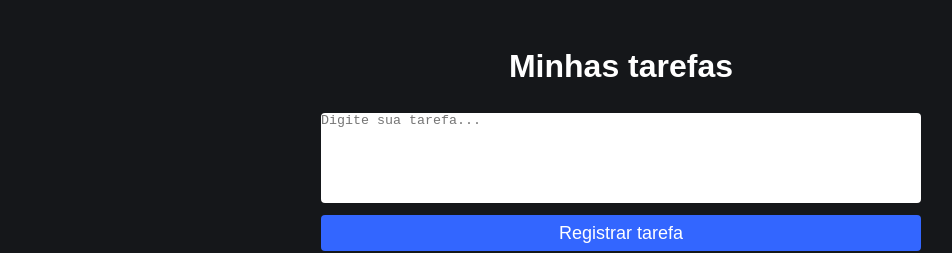
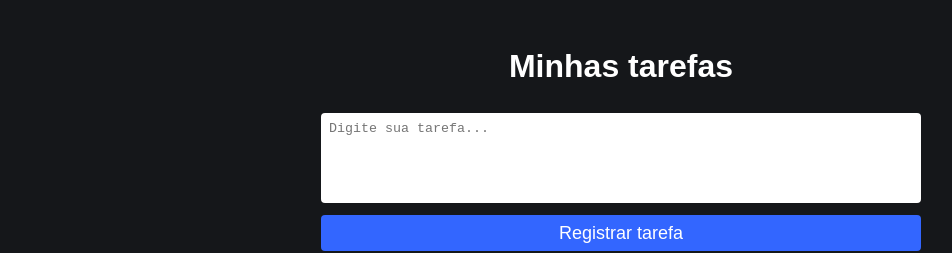
Before and after one commit to diatsilva007/ConectaDados, a React (Create React App) app: page /admin in a window 1280 px wide. Shown: the top 253 px of the page, without its empty margins (19-971 px from the left). Built offline with nearby package versions, Linux system fonts and the light colour scheme; no server answers; sample sign-in values are in the browser's storage.

Commit message:
feat: adicionar preenchimento ao textarea na página Home

```diff
--- a/src/pages/Home/home.css
+++ b/src/pages/Home/home.css
@@ -47,6 +47,7 @@
   height: 90px;
   resize: none;
   border-radius: 4px;
+  padding: 8px;
 }
 
 .button-link{
```
